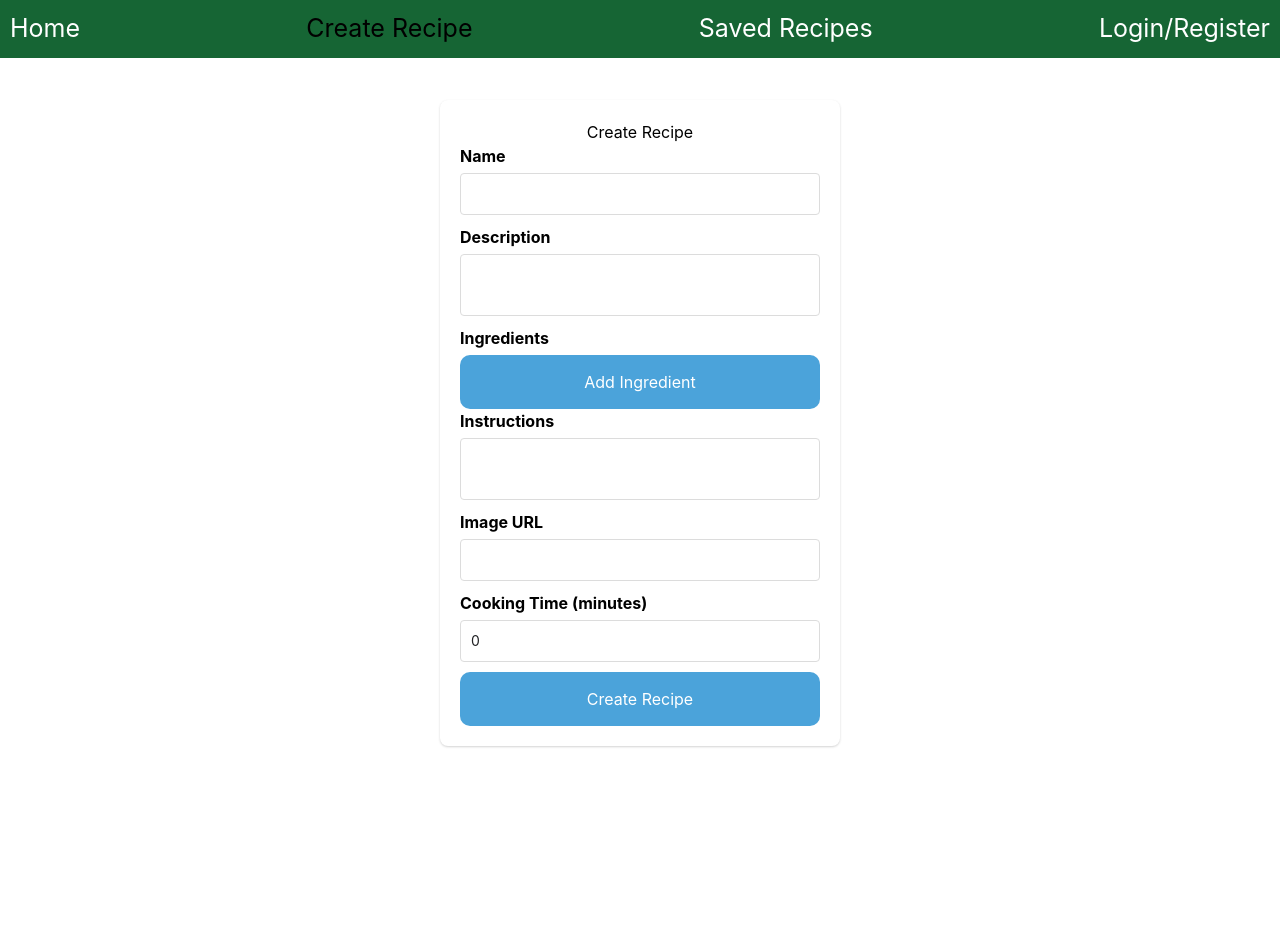
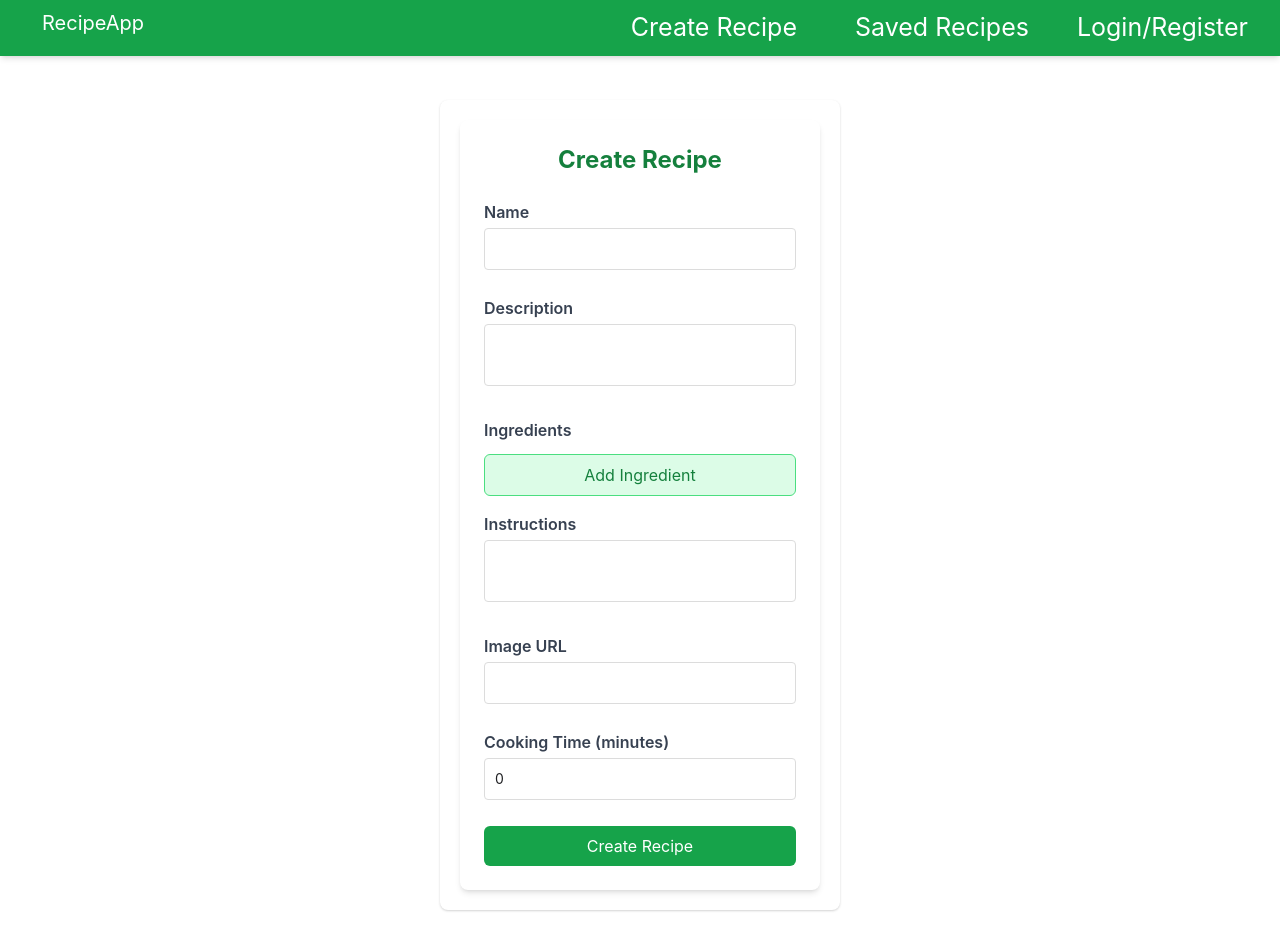
Before and after one commit to Mohanish-25/RecipeApp, a React (Create React App) app in the folder client/: page /create-recipe in a window 1280 px wide. Before the commit the page ends 800 px from the top, so only its background shows below. Built offline with nearby package versions, Linux system fonts and the light colour scheme.

Commit message:
Updated UI

```diff
--- a/client/src/components/navbar.js
+++ b/client/src/components/navbar.js
@@ -11,21 +11,27 @@ export const Navbar = () => {
     window.localStorage.clear();
     navigate("/auth");
   };
+
   return (
-    <div className="bg-green-500 hover:bg-green-800 text-white fixed w-full top-0 flex justify-between">
+    <nav className="bg-green-600 text-white fixed w-full top-0 z-50 shadow-md flex items-center h-14 px-4 lg:px-8">
+      <div className="flex justify-between w-full">
         <NavLink
           to="/"
           className={({ isActive }) =>
-          isActive ? 'text-black hover:text-white' : 'hover:text-white'
+            isActive
+              ? "text-white"
+              : "hover:text-gray-200 transition duration-300"
           }
-        end
         >
-        Home
+          <h1 className="text-xl">RecipeApp</h1>
         </NavLink>
+        <div className="flex space-x-12 items-center">
           <NavLink
             to="/create-recipe"
             className={({ isActive }) =>
-          isActive ? 'text-black hover:text-white' : 'hover:text-white'
+              isActive
+                ? "text-white"
+                : "hover:text-gray-200 transition duration-300"
             }
           >
             Create Recipe
@@ -33,16 +39,30 @@ export const Navbar = () => {
           <NavLink
             to="/saved-recipes"
             className={({ isActive }) =>
-          isActive ? 'text-black hover:text-white' : 'hover:text-white'
+              isActive
+                ? "text-white"
+                : "hover:text-gray-200 transition duration-300"
             }
           >
             Saved Recipes
           </NavLink>
           {!cookies.access_token ? (
-        <NavLink className=" hover:text-white" to="/auth">Login/Register</NavLink>
+            <NavLink
+              to="/auth"
+              className="hover:text-gray-200 transition duration-300"
+            >
+              Login/Register
+            </NavLink>
           ) : (
-        <button className="text-1xl px-4 bg-green-900 hover:bg-red-700 text-white font-semibold rounded" onClick={logout}> Logout </button>
+            <button
+              onClick={logout}
+              className="bg-red-600 hover:bg-red-700 transition duration-300 px-4 py-2 rounded-md text-white font-semibold"
+            >
+              Logout
+            </button>
           )}
         </div>
+      </div>
+    </nav>
   );
 };
--- a/client/src/pages/create-recipe.js
+++ b/client/src/pages/create-recipe.js
@@ -55,25 +55,50 @@ export const CreateRecipe = () => {
   };
 
   return (
-    <div className="create-recipe">
-      <h2>Create Recipe</h2>
-      <form onSubmit={handleSubmit}>
-        <label htmlFor="name">Name</label>
+    <div className="create-recipe flex justify-center items-center min-h-screen bg-green-50 ">
+      <div className="w-full max-w-lg p-6 bg-white shadow-md rounded-lg">
+        <h2 className="text-2xl font-bold text-center text-green-700 mb-6">
+          Create Recipe
+        </h2>
+        <form onSubmit={handleSubmit} className="space-y-4">
+          <div>
+            <label
+              htmlFor="name"
+              className="block text-gray-700 font-semibold mb-1"
+            >
+              Name
+            </label>
             <input
               type="text"
               id="name"
               name="name"
               value={recipe.name}
               onChange={handleChange}
+              className="w-full p-2 border border-gray-300 rounded-md focus:outline-none focus:ring focus:ring-green-200"
             />
-        <label htmlFor="description">Description</label>
+          </div>
+          <div>
+            <label
+              htmlFor="description"
+              className="block text-gray-700 font-semibold mb-1"
+            >
+              Description
+            </label>
             <textarea
               id="description"
               name="description"
               value={recipe.description}
               onChange={handleChange}
+              className="w-full p-2 border border-gray-300 rounded-md focus:outline-none focus:ring focus:ring-green-200"
             ></textarea>
-        <label htmlFor="ingredients">Ingredients</label>
+          </div>
+          <div>
+            <label
+              htmlFor="ingredients"
+              className="block text-gray-700 font-semibold mb-1"
+            >
+              Ingredients
+            </label>
             {recipe.ingredients.map((ingredient, index) => (
               <input
                 key={index}
@@ -81,42 +106,72 @@ export const CreateRecipe = () => {
                 name="ingredients"
                 value={ingredient}
                 onChange={(event) => handleIngredientChange(event, index)}
+                className="w-full p-2 mb-2 border border-gray-300 rounded-md focus:outline-none focus:ring focus:ring-green-200"
               />
             ))}
             <button
               type="button"
-          class="button-style"
+              className="w-full text-green-700 bg-green-100 border border-green-400 rounded-md py-2 mt-2 hover:bg-green-200 focus:outline-none"
               onClick={handleAddIngredient}
             >
               Add Ingredient
             </button>
-        <label htmlFor="instructions">Instructions</label>
+          </div>
+          <div>
+            <label
+              htmlFor="instructions"
+              className="block text-gray-700 font-semibold mb-1"
+            >
+              Instructions
+            </label>
             <textarea
               id="instructions"
               name="instructions"
               value={recipe.instructions}
               onChange={handleChange}
+              className="w-full p-2 border border-gray-300 rounded-md focus:outline-none focus:ring focus:ring-green-200"
             ></textarea>
-        <label htmlFor="imageUrl">Image URL</label>
+          </div>
+          <div>
+            <label
+              htmlFor="imageUrl"
+              className="block text-gray-700 font-semibold mb-1"
+            >
+              Image URL
+            </label>
             <input
               type="text"
               id="imageUrl"
               name="imageUrl"
               value={recipe.imageUrl}
               onChange={handleChange}
+              className="w-full p-2 border border-gray-300 rounded-md focus:outline-none focus:ring focus:ring-green-200"
             />
-        <label htmlFor="cookingTime">Cooking Time (minutes)</label>
+          </div>
+          <div>
+            <label
+              htmlFor="cookingTime"
+              className="block text-gray-700 font-semibold mb-1"
+            >
+              Cooking Time (minutes)
+            </label>
             <input
               type="number"
               id="cookingTime"
               name="cookingTime"
               value={recipe.cookingTime}
               onChange={handleChange}
+              className="w-full p-2 border border-gray-300 rounded-md focus:outline-none focus:ring focus:ring-green-200"
             />
-        <button class="button-style" type="submit">
+          </div>
+          <button
+            type="submit"
+            className="w-full text-white bg-green-600 rounded-md py-2 hover:bg-green-700 focus:outline-none"
+          >
             Create Recipe
           </button>
         </form>
       </div>
+    </div>
   );
 };
--- a/client/src/pages/home.js
+++ b/client/src/pages/home.js
@@ -50,20 +50,35 @@ export const Home = () => {
   return (
     <div className="flex flex-wrap justify-center p-4">
       {recipes.map((recipe) => (
-        <div key={recipe._id} className="max-w-sm rounded overflow-hidden shadow-lg m-4 bg-white">
+        <div
+          key={recipe._id}
+          className="max-w-sm rounded overflow-hidden shadow-lg m-4 bg-white"
+        >
           <div className="w-full h-64 overflow-hidden">
-            <img className="w-full" src={recipe.imageUrl} alt={recipe.name} />
+            <img
+              className="w-full"
+              src={recipe.imageUrl}
+              alt={recipe.name}
+              // onError={(e) => {
+              //   e.target.onerror = null; // Prevents infinite loop if placeholder image also fails
+              //   e.target.src = "placeholder.png"; // Replace with your placeholder image URL
+              // }}
+            />
           </div>
           <div className="px-6 py-4">
             <div className="font-bold text-xl mb-2">{recipe.name}</div>
             <p className="text-gray-700 text-base">{recipe.description}</p>
           </div>
           <div className="px-6 pt-4 pb-2">
-            <span className="inline-block bg-green-700 rounded-full px-3 py-1 text-sm font-semibold text-white mr-2 mb-2">Cooking Time: {recipe.cookingTime} minutes</span>
+            <span className="inline-block bg-green-700 rounded-full px-3 py-1 text-sm font-semibold text-white mr-2 mb-2">
+              Cooking Time: {recipe.cookingTime} minutes
+            </span>
             <button
               onClick={() => saveRecipe(recipe._id)}
               disabled={isRecipeSaved(recipe._id)}
-              className={`inline-block text-sm px-4 py-2 leading-none border rounded text-white border-white hover:border-transparent hover:text-blue-500 hover:bg-white ${isRecipeSaved(recipe._id) ? "bg-blue-500" : "bg-red-500"}`}
+              className={`inline-block text-sm px-4 py-2 leading-none border rounded text-white border-white hover:border-transparent hover:text-blue-500 hover:bg-white ${
+                isRecipeSaved(recipe._id) ? "bg-blue-500" : "bg-red-500"
+              }`}
             >
               {isRecipeSaved(recipe._id) ? "Saved" : "Save"}
             </button>
--- a/client/src/pages/saved-recipes.js
+++ b/client/src/pages/saved-recipes.js
@@ -20,23 +20,46 @@ export const SavedRecipes = () => {
 
     fetchSavedRecipes();
   }, []);
+
   return (
-
-    <div className="flex flex-wrap justify-center p-4">
-      <h1 className="w-full text-center text-2xl mb-6">Saved Recipes</h1>
-      {savedRecipes.map((recipe) => (
-        <div key={recipe._id} className="max-w-sm rounded overflow-hidden shadow-lg m-4 bg-white">
-          <div className="w-full h-64 overflow-hidden">
-            <img className="w-full h-full object-cover" src={recipe.imageUrl} alt={recipe.name} />
-          </div>
-          <div className="px-6 py-4">
-            <div className="font-bold text-xl mb-2">{recipe.name}</div>
-            <p className="text-gray-700 text-base"><b>Description: </b>{recipe.description}</p>
-            <p className="text-gray-700 text-base"><b>Ingredients: </b>{recipe.ingredients.join(', ')}</p>
-            <p className="text-gray-700 text-base"><b>Instructions: </b>{recipe.instructions}</p>
-          </div>
-        </div>
-      ))}
+    <div className="min-h-screen bg-gray-100 p-8">
+      <h1 className="text-4xl font-bold text-center text-green-700 mb-8">
+        Saved Recipes
+      </h1>
+      <div className="flex flex-wrap justify-center">
+        {savedRecipes.length === 0 ? (
+          <p className="text-xl text-gray-600">No saved recipes yet.</p>
+        ) : (
+          savedRecipes.map((recipe) => (
+            <div
+              key={recipe._id}
+              className="max-w-sm bg-white shadow-lg rounded-lg overflow-hidden m-4 transform hover:scale-105 transition-transform duration-300"
+            >
+              <div className="w-full h-64">
+                <img
+                  className="w-full h-full object-cover"
+                  src={recipe.imageUrl}
+                  alt={recipe.name}
+                />
+              </div>
+              <div className="px-6 py-4">
+                <h2 className="text-2xl font-bold text-green-800 mb-2">
+                  {recipe.name}
+                </h2>
+                <p className="text-gray-700 mb-2">
+                  <strong>Description:</strong> {recipe.description}
+                </p>
+                <p className="text-gray-700 mb-2">
+                  <strong>Ingredients:</strong> {recipe.ingredients.join(", ")}
+                </p>
+                <p className="text-gray-700">
+                  <strong>Instructions:</strong> {recipe.instructions}
+                </p>
+              </div>
+            </div>
+          ))
+        )}
+      </div>
     </div>
   );
 };
```
Also changed, not shown: client/src/pages/auth.js (+71 -20 lines), client/public/placeholder.png (added). Lines whose indentation alone changed are shown as unchanged.
